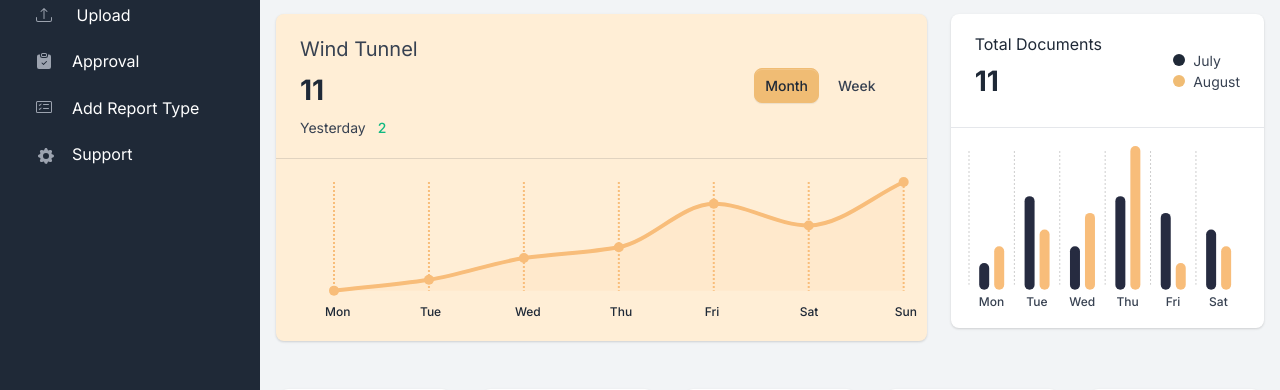
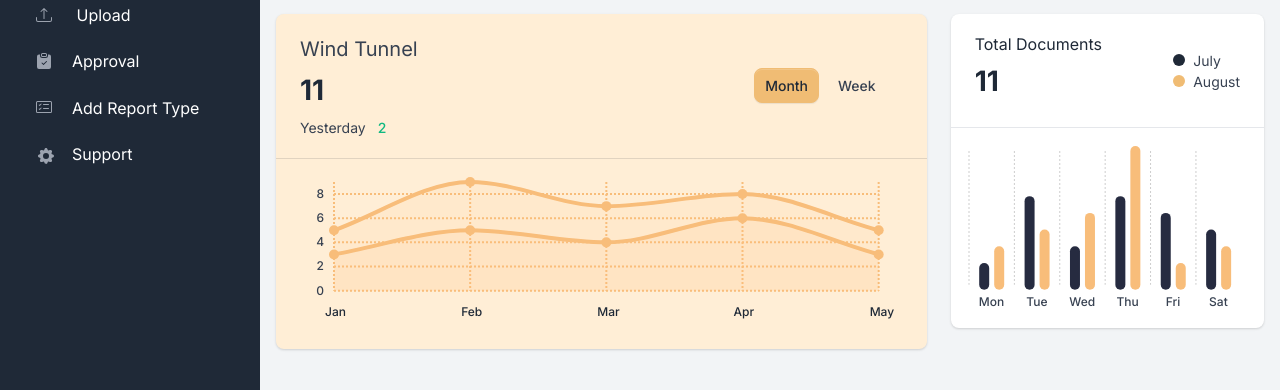
Before and after one commit to Rithish-Sripaul/full-text-search-engine, a Flask app: template app/templates/home/dashboard.html in a window 1280 px wide. Shown: the part 165-555 px from the top of the page. Run offline with Flask 2, Linux system fonts and the light colour scheme; the template is opened without the code that fills it, so the values that code supplies are empty; some libraries are stand-ins or nearby versions.

Commit message:
Making it wokrin Windows 11 Pro

```diff
--- a/app/app.py
+++ b/app/app.py
@@ -42,7 +42,7 @@ def create_ocr_ditectory():
 register_blueprints(app)
 create_ocr_ditectory()
 
-# if __name__ == "__main__":
-#     ENVIRONMENT_DEBUG = os.environ.get("APP_DEBUG", True)
-#     ENVIRONMENT_PORT = os.environ.get("APP_PORT", 5000)
-#     app.run(host='0.0.0.0', port=ENVIRONMENT_PORT, debug=ENVIRONMENT_DEBUG)
+if __name__ == "__main__":
+    ENVIRONMENT_DEBUG = os.environ.get("APP_DEBUG", True)
+    ENVIRONMENT_PORT = os.environ.get("APP_PORT", 5000)
+    app.run(host='0.0.0.0', port=ENVIRONMENT_PORT, debug=ENVIRONMENT_DEBUG)
--- a/app/database.py
+++ b/app/database.py
@@ -9,8 +9,8 @@ from langchain_ollama import ChatOllama, OllamaLLM
 def get_db():
     if "db" not in g:
         # Docker Container
-        mongo = PyMongo(current_app)
-        g.db = mongo.db
+        # mongo = PyMongo(current_app)
+        # g.db = mongo.db
 
         # Flask Development Server
         client = MongoClient(
--- a/app/templates/home/dashboard.html
+++ b/app/templates/home/dashboard.html
@@ -36,7 +36,7 @@
                     <a href="#" class="btn btn-dark btn-sm me-3">Week</a>
                 </div>
             </div>
-            <div class="card-body p-2 mb-2">
+            <div class="card-body p-2 mb-3">
                 <div class="ct-chart-sales-value ct-double-octave ct-series-g"></div>
             </div>
         </div>
@@ -1177,5 +1177,27 @@
 
 <!-- Specific Page JS goes HERE  -->
 {% block javascripts %}
+<script>
+    document.addEventListener('DOMContentLoaded', function() {
+      const data = {
+        labels: ['Jan', 'Feb', 'Mar', 'Apr', 'May'],
+        series: [
+          [5, 9, 7, 8, 5],
+          [3, 5, 4, 6, 3]
+        ]
+      };
+
+      const options = {
+        low: 0,
+        showArea: true,
+        fullWidth: true,
+        chartPadding: {
+          right: 40
+        }
+      };
+
+      new Chartist.Line('.ct-chart-sales-value', data, options);
+    });
+  </script>
 <script src="{{ url_for('static', filename='assets/js/toastScript.js') }}"></script>
 {% endblock javascripts %}
```
Also changed, not shown: 2 other files.
